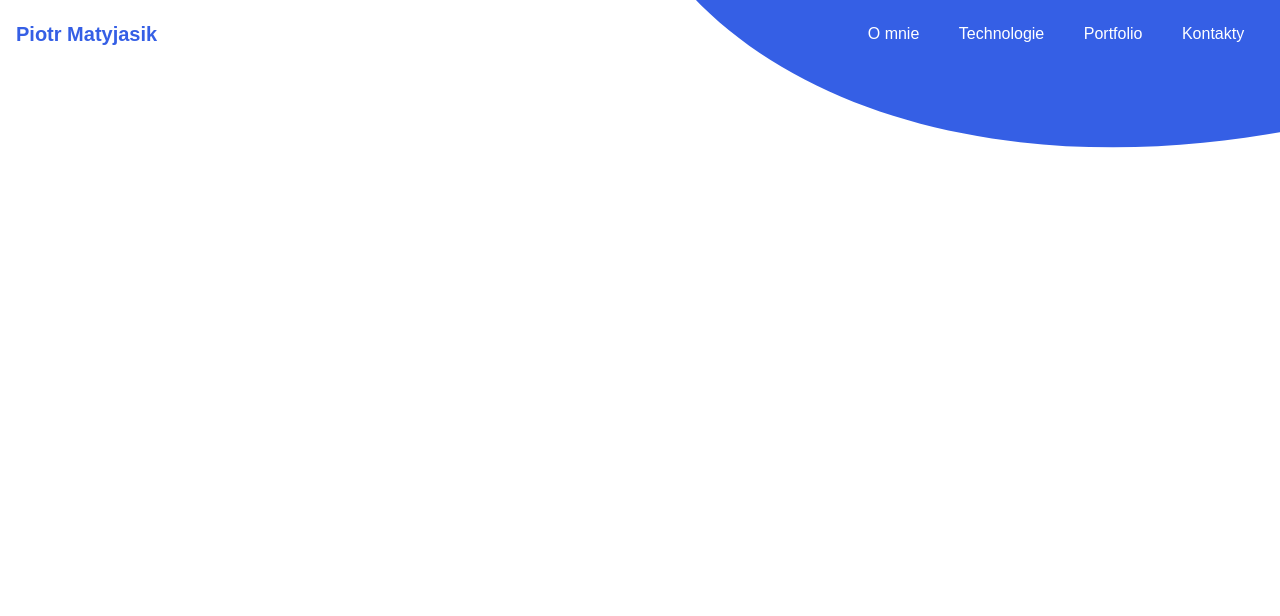
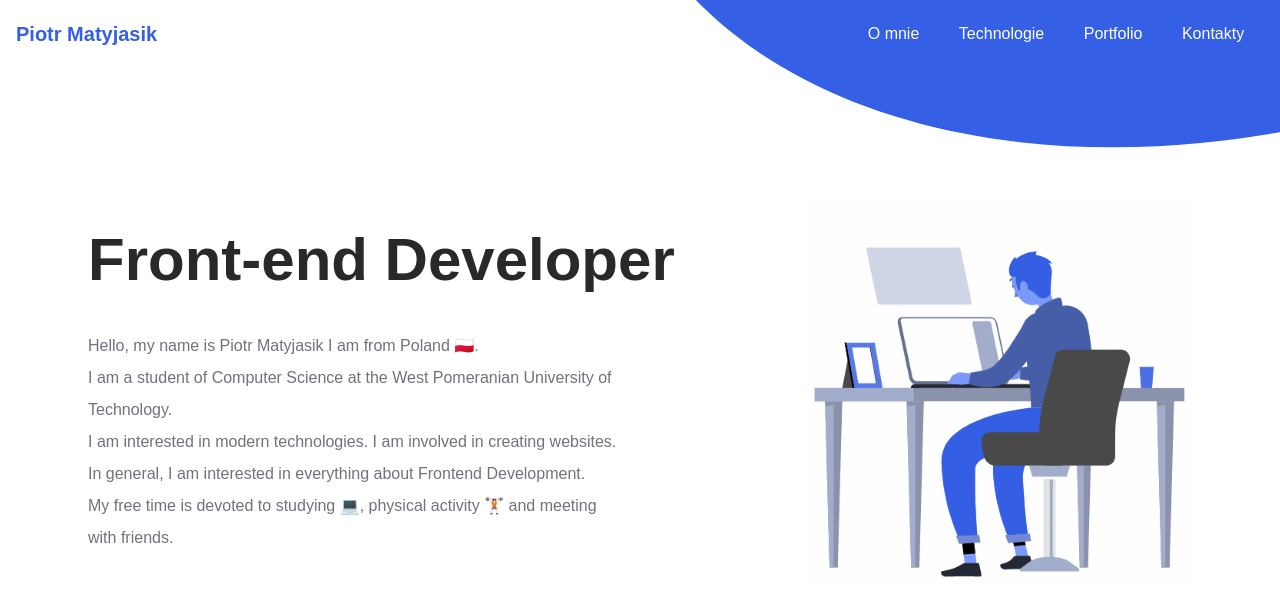
Before and after one commit to pmatyjasik/pmatyjasik.com, a React (Create React App) app: page / in a window 1280 px wide. Shown: the top 616 px of the page. Built offline with nearby package versions, Linux system fonts and the light colour scheme.

Commit message:
Add wrapper && about

```diff
--- a/src/App.tsx
+++ b/src/App.tsx
@@ -1,10 +1,17 @@
 import React from 'react';
 import Header from 'components/Header';
+import SectionWrapper from 'components/SectionWrapper';
+import About from 'components/About';
 
 
 function App() {
   return (
+    <>
     <Header/>
+    <SectionWrapper>
+      <About/>
+    </SectionWrapper>
+    </>
   );
 }
 
```
